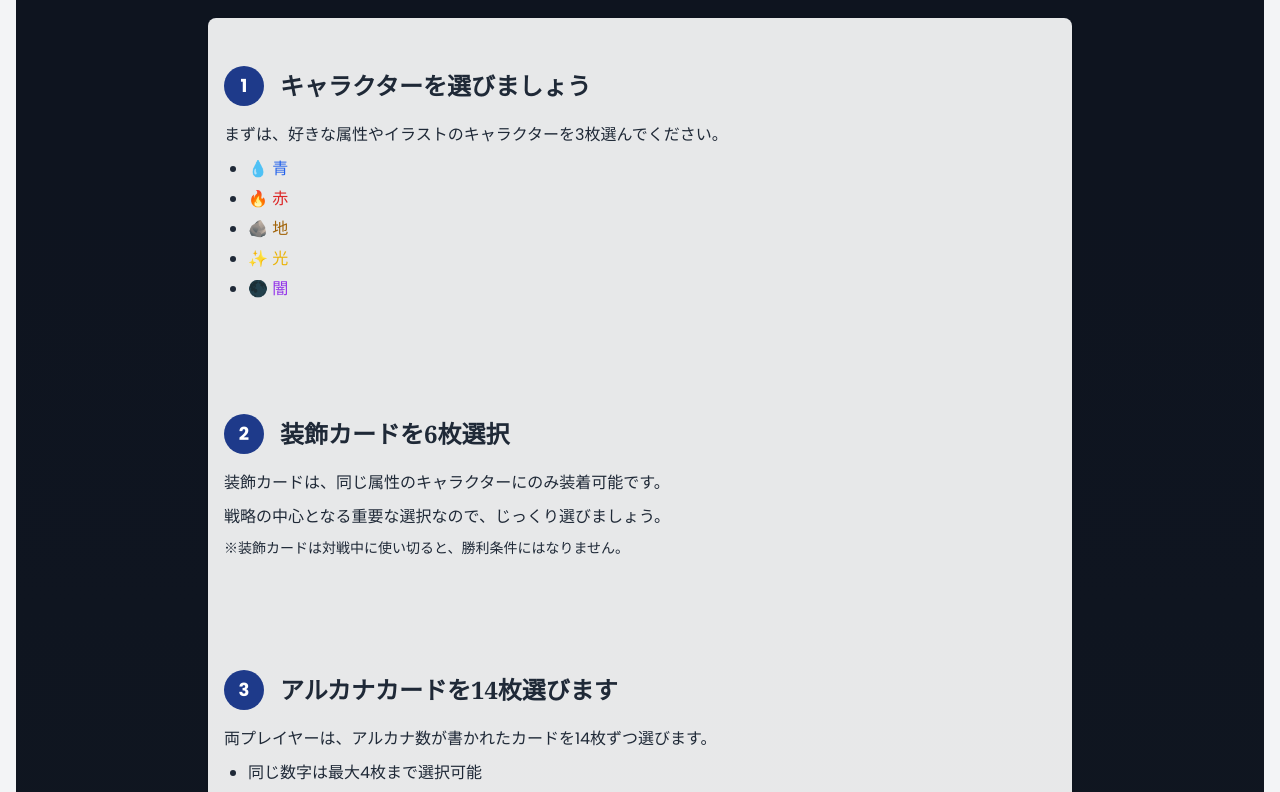
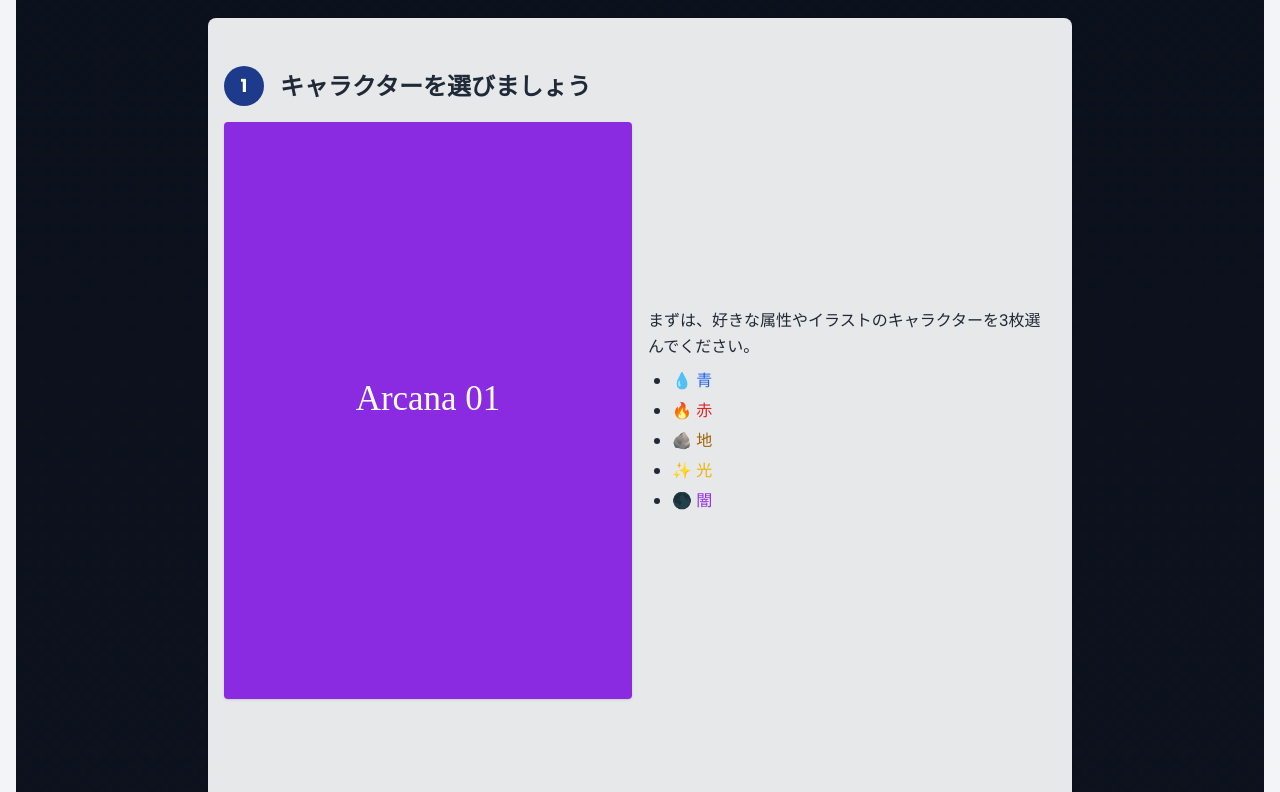
Before and after one commit to maruyamamasaya/Portfolio, a Next.js app: page /arcana in a window 1280 px wide. Shown: the part 3420-4212 px from the top of the page. Built offline with nearby package versions, Linux system fonts and the light colour scheme.

Commit message:
Add placeholder images to arcana steps

```diff
--- a/src/app/arcana/page.tsx
+++ b/src/app/arcana/page.tsx
@@ -1,5 +1,6 @@
 import ScrollFadeIn from '../components/ScrollFadeIn';
 import ArcanaCarouselList from '../components/ArcanaCarouselList';
+import Image from 'next/image';
 import { Metadata } from 'next';
 import type { ReactNode } from 'react';
 
@@ -10,6 +11,7 @@ export const metadata: Metadata = {
 interface Step {
   title: string;
   description: ReactNode;
+  image: string;
 }
 
 const steps: Step[] = [
@@ -27,6 +29,7 @@ const steps: Step[] = [
         </ul>
       </>
     ),
+    image: '/images/arcana/arcanacard00001.svg',
   },
   {
     title: '装飾カードを6枚選択',
@@ -37,6 +40,7 @@ const steps: Step[] = [
         <p className="text-sm">※装飾カードは対戦中に使い切ると、勝利条件にはなりません。</p>
       </>
     ),
+    image: '/images/arcana/arcanacard00002.svg',
   },
   {
     title: 'アルカナカードを14枚選びます',
@@ -49,14 +53,17 @@ const steps: Step[] = [
         </ul>
       </>
     ),
+    image: '/images/arcana/arcanacard00003.svg',
   },
   {
     title: '先攻・後攻を決定',
     description: <p>ランダムまたはプレイヤー間の合意で順番を決定します。</p>,
+    image: '/images/arcana/arcanacard00004.svg',
   },
   {
     title: 'バトル開始前：コインを3枚積む儀式',
     description: <p>この儀式をもって、対戦が正式に始まります。</p>,
+    image: '/images/arcana/arcanacard00005.svg',
   },
   {
     title: 'キャラの配置と装飾アクション',
@@ -67,6 +74,7 @@ const steps: Step[] = [
         <p>それぞれ、対応する装飾カードで支援することができます。</p>
       </>
     ),
+    image: '/images/arcana/arcanacard00006.svg',
   },
   {
     title: 'アルカナ対決！',
@@ -81,6 +89,7 @@ const steps: Step[] = [
         </ul>
       </>
     ),
+    image: '/images/arcana/arcanacard00007.svg',
   },
   {
     title: '使用済みカードの管理',
@@ -89,10 +98,12 @@ const steps: Step[] = [
         使用した装飾カード・破壊されたキャラ・使い切ったアルカナは再使用不可となり、ゲームから除外されます。
       </p>
     ),
+    image: '/images/arcana/arcanacard00008.svg',
   },
   {
     title: '後攻プレイヤーのターンに移行',
     description: <p>先ほどと同様に、攻防を交代して進行します。</p>,
+    image: '/images/arcana/arcanacard00009.svg',
   },
   {
     title: '戦闘の特記事項',
@@ -103,6 +114,7 @@ const steps: Step[] = [
         <li>防御成功時は、次のターンでキャラ交代が可能です</li>
       </ul>
     ),
+    image: '/images/arcana/arcanacard00010.svg',
   },
 ];
 
@@ -130,8 +142,15 @@ export default function ArcanaPage() {
                 </span>
                 <h2 className="text-2xl font-bold font-serif">{step.title}</h2>
               </div>
-              <div className="leading-relaxed space-y-2">
-                {step.description}
+              <div className="grid md:grid-cols-2 gap-4 items-center">
+                <Image
+                  src={step.image}
+                  alt={`Step ${i + 1}`}
+                  width={500}
+                  height={300}
+                  className="w-full h-auto rounded shadow"
+                />
+                <div className="leading-relaxed space-y-2">{step.description}</div>
               </div>
             </ScrollFadeIn>
           ))}
--- a/src/app/works/page.tsx
+++ b/src/app/works/page.tsx
@@ -70,7 +70,7 @@ const artworks: Artwork[] = [
 ];
 
 const arcanaImages = Array.from({ length: 12 }, (_, i) =>
-  `/image/arcana/arcanacard${String(i + 1).padStart(5, '0')}.png`,
+  `/images/arcana/arcanacard${String(i + 1).padStart(5, '0')}.svg`,
 );
 
 export default function Works() {
```
